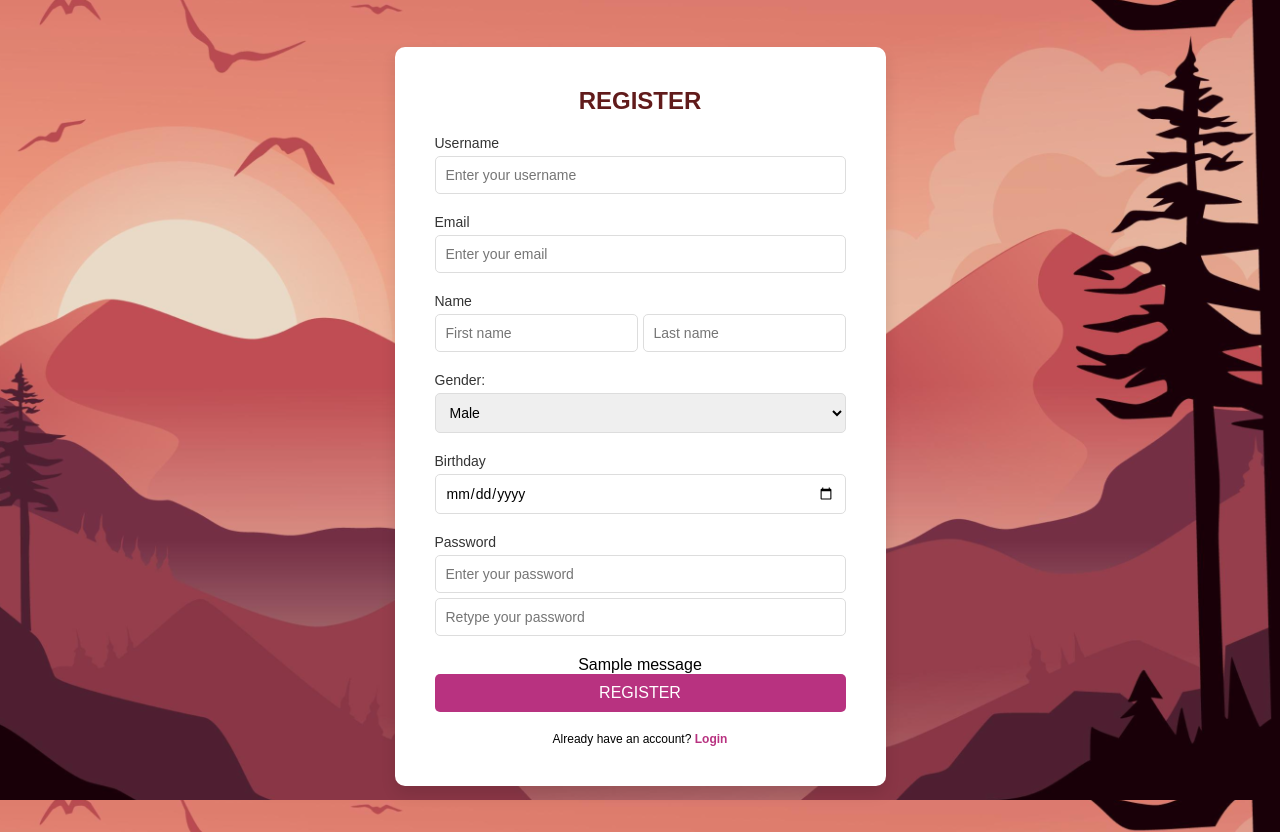
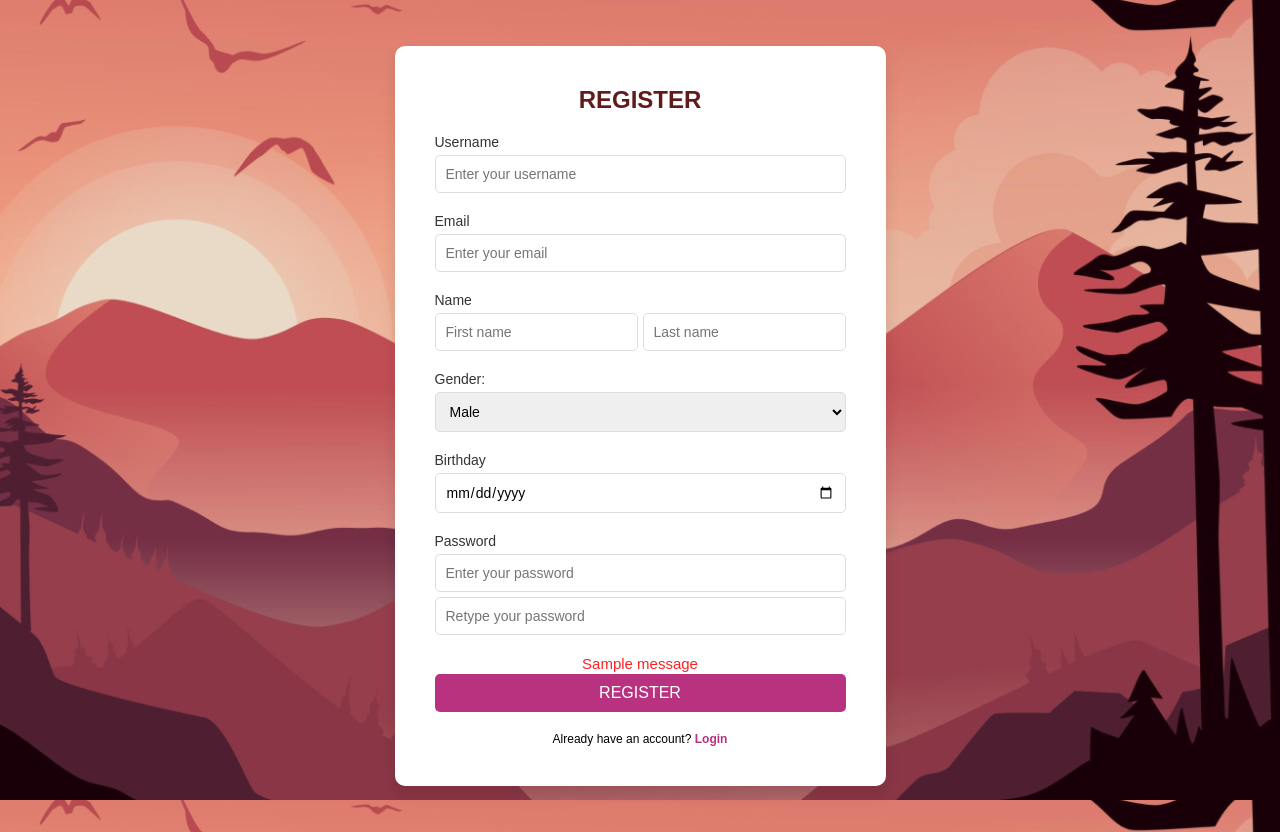
Before and after one commit to pokemau/yapster, a Django app: page /register/ in a window 1280 px wide. Run offline with Django 5.2, Linux system fonts and the light colour scheme; tables that the repository leaves empty hold one stand-in row (values such as "Sample post"); one stand-in notice (Sample message) is shown.

Commit message:
update css, and add error messages

```diff
--- a/yapster/user/static/styles.css
+++ b/yapster/user/static/styles.css
@@ -128,3 +128,10 @@ p a:hover {
     flex-direction: column;
     gap: 5px;
 }
+
+/* Signup error message */
+#signup-error-msg {
+    font-size: 15px;
+    margin: 2px 0;
+    color: rgb(253, 33, 33);
+}
--- a/yapster/user/templates/register.html
+++ b/yapster/user/templates/register.html
@@ -56,7 +56,9 @@
                 </div>
 
                 {% for message in messages %}
-                {{ message }}
+                <p id="signup-error-msg">
+                    {{ message }}
+                </p>
                 {% endfor %}
                 <button type="submit" class="btn">REGISTER</button>
             </form>
```
